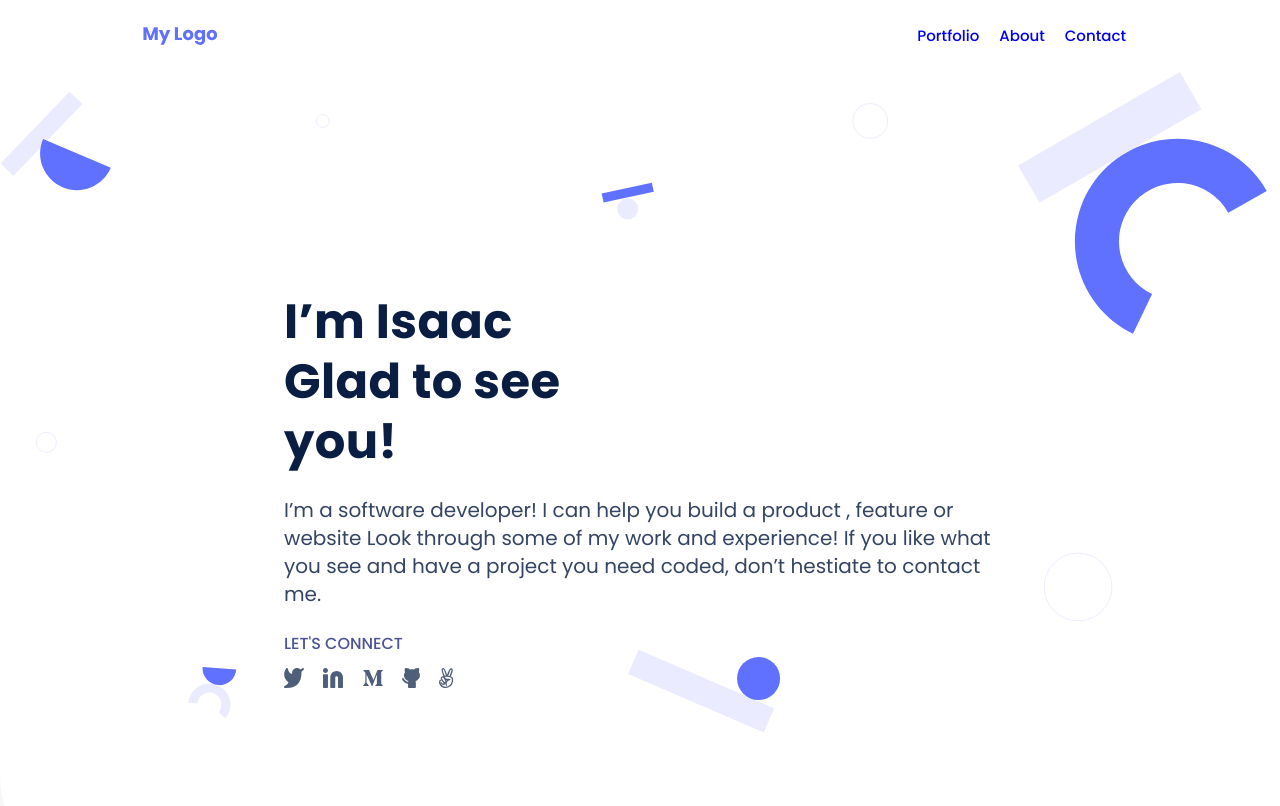
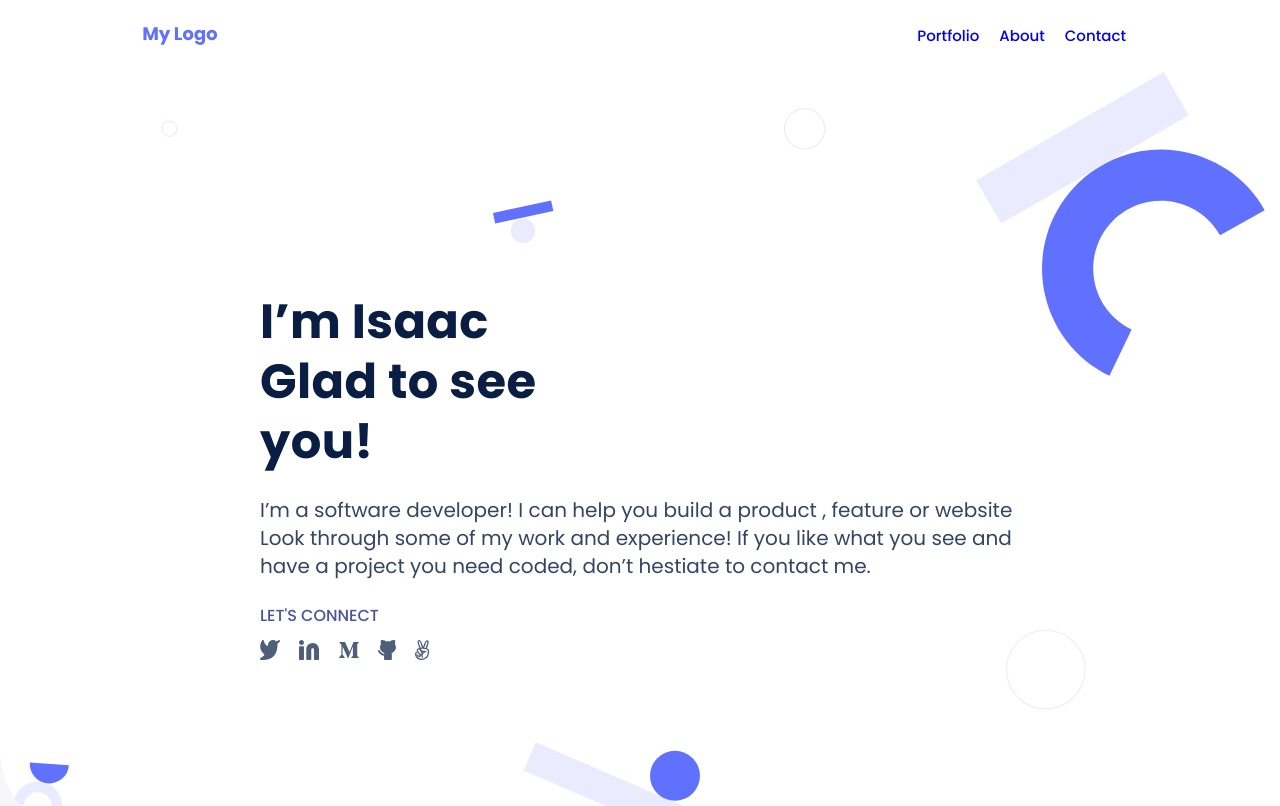
Before and after one commit to zieeco/portfolio, a plain HTML site: page index.html in a window 1280 px wide. Shown: the top 806 px of the page. Drawn offline with Linux system fonts and the light colour scheme.

Commit message:
change headline image backgroud size

```diff
--- a/CSS/main.css
+++ b/CSS/main.css
@@ -531,10 +531,11 @@ main {
   }
 
   .headline {
-    padding: 13rem 16.25rem 11.1875rem 17.75rem;
+    padding: 13rem 16.25rem 11.1875rem 16.25rem;
     background-color: #fff;
     background-image: url(../images/Header-bg.svg);
-    background-size: contain;
+
+    /* background-size: contain; */
   }
 
   .header-primary-text {
```
